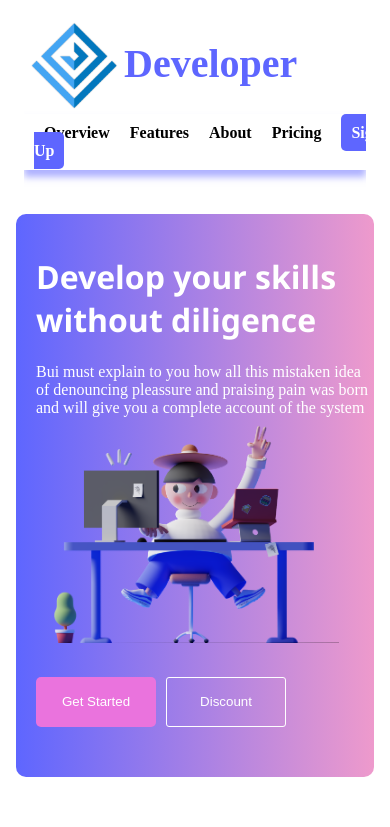
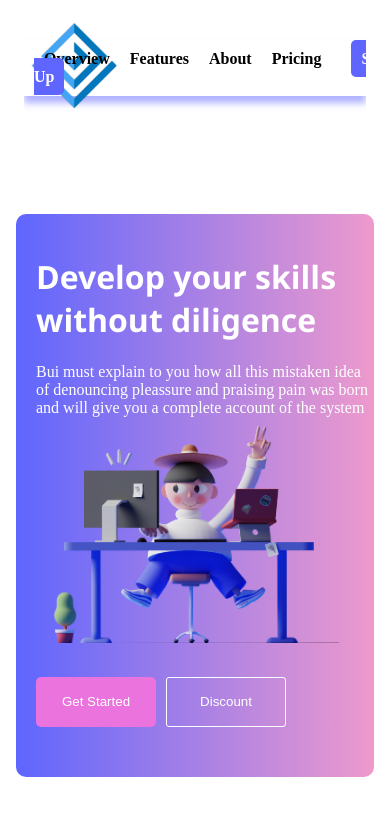
Before and after one commit to AvelinoTeixeira/Your-skills, a React (Vite) app: page / in a window 390 px wide. Shown: the top 827 px of the page. Built offline with nearby package versions, Linux system fonts and the light colour scheme.

Commit message:
Update index.css

```diff
--- a/src/index.css
+++ b/src/index.css
@@ -82,9 +82,12 @@ nav p {
   padding: 10px;
 }
 /* Header responsive */
-@media screen and (min-width: 667px) {
+@media screen and (max-width: 830px) {
   .nav .button {
     margin-left: 20px;
+  }
+  header > h1 {
+    font-size: 0px;
   }
 }
 @media screen and (min-width: 667px) and (max-width: 1200px) {
```
